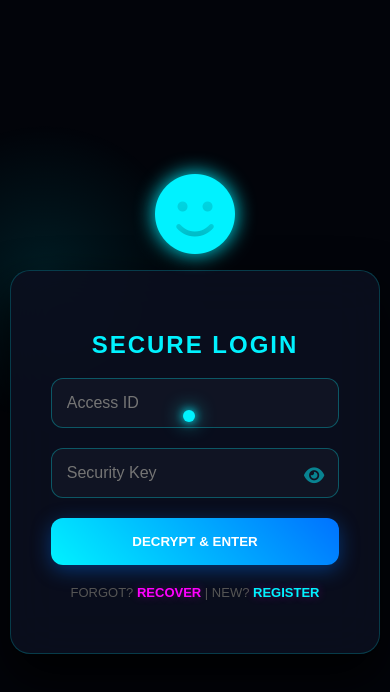
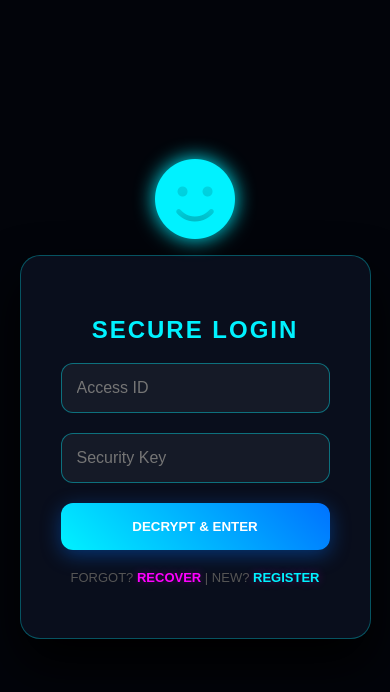
Before and after one commit to shahan11223/fb-clone, a plain HTML site: page index.html in a window 390 px wide. Drawn offline with Linux system fonts and the light colour scheme.

Commit message:
Update HTML structure and styles for Pro Touch Vault

```diff
--- a/index.html
+++ b/index.html
@@ -2,31 +2,34 @@
 <html lang="en">
 <head>
     <meta charset="UTF-8">
-    <meta name="viewport" content="width=device-width, initial-scale=1.0">
-    <title>Touch-Ready Cyber Vault</title>
+    <meta name="viewport" content="width=device-width, initial-scale=1.0, maximum-scale=1.0, user-scalable=no">
+    <title>Pro Touch Vault</title>
     <link rel="stylesheet" href="https://cdnjs.cloudflare.com/ajax/libs/font-awesome/6.0.0/css/all.min.css">
     <style>
-        * { box-sizing: border-box; font-family: 'Poppins', sans-serif; cursor: none; touch-action: none; } /* Touch-action none stops default scrolling while moving dot */
+        * { box-sizing: border-box; font-family: 'Poppins', sans-serif; cursor: none; }
 
         body {
             margin: 0; padding: 0; min-height: 100vh;
             display: flex; justify-content: center; align-items: center;
             background: #02040a; overflow: hidden;
+            touch-action: none; /* Mobile scroll block taake dot move ho */
         }
 
         /* 1. TOUCH & MOUSE TRACKER */
         #cursor-glow {
             position: fixed; width: 300px; height: 300px;
-            background: radial-gradient(circle, rgba(0, 242, 255, 0.1) 0%, transparent 70%);
-            border-radius: 50%; pointer-events: none; transform: translate(-50%, -50%);
-            z-index: 1; transition: 0.05s linear;
+            background: radial-gradient(circle, rgba(0, 242, 255, 0.15) 0%, transparent 70%);
+            border-radius: 50%; pointer-events: none;
+            transform: translate(-50%, -50%);
+            z-index: 1; left: -500px; top: -500px; /* Start outside */
         }
 
         .custom-cursor {
-            position: fixed; width: 12px; height: 12px; background: #00f2ff;
+            position: fixed; width: 15px; height: 15px; background: #00f2ff;
             border-radius: 50%; pointer-events: none; z-index: 9999;
-            box-shadow: 0 0 10px #00f2ff, 0 0 20px #00f2ff;
+            box-shadow: 0 0 15px #00f2ff, 0 0 30px #00f2ff;
             transform: translate(-50%, -50%);
+            left: -500px; top: -500px;
         }
 
         /* 🐒 MONKEY STYLING */
@@ -42,35 +45,28 @@
 
         /* 2. THE MAIN CARD */
         .cyber-card {
-            position: relative; background: rgba(10, 15, 30, 0.9);
+            position: relative; background: rgba(10, 15, 30, 0.95);
             backdrop-filter: blur(25px); padding: 40px; border-radius: 20px;
-            width: 95%; max-width: 400px; text-align: center;
-            border: 1px solid rgba(0, 242, 255, 0.2);
-            box-shadow: 0 25px 50px rgba(0,0,0,0.9);
-            z-index: 2; margin-top: 80px; display: none;
+            width: 90%; max-width: 400px; text-align: center;
+            border: 1px solid rgba(0, 242, 255, 0.3);
+            box-shadow: 0 25px 50px rgba(0,0,0,1);
+            z-index: 2; margin-top: 50px; display: none;
         }
         .active { display: block; animation: slideUp 0.6s ease; }
         @keyframes slideUp { from { opacity: 0; transform: translateY(30px); } to { opacity: 1; transform: translateY(0); } }
 
-        /* 3. INPUT BOXES & EYE TOGGLE */
-        .input-group { position: relative; margin-bottom: 20px; }
         input {
-            width: 100%; padding: 15px; background: rgba(255,255,255,0.03);
-            border: 1.5px solid rgba(0, 242, 255, 0.3); border-radius: 12px;
-            color: #fff; outline: none; transition: 0.3s; font-size: 16px;
+            width: 100%; padding: 15px; background: rgba(255,255,255,0.05);
+            border: 1.5px solid rgba(0, 242, 255, 0.4); border-radius: 12px;
+            color: #fff; outline: none; margin-bottom: 20px; font-size: 16px;
         }
-        input:focus { border-color: #00f2ff; box-shadow: 0 0 15px rgba(0, 242, 255, 0.3); }
-
-        .eye-icon {
-            position: absolute; right: 15px; top: 18px; color: rgba(0, 242, 255, 0.5);
-            cursor: pointer; font-size: 18px; z-index: 5;
-        }
+        input:focus { border-color: #00f2ff; box-shadow: 0 0 15px rgba(0, 242, 255, 0.4); }
 
         .btn-pro {
             width: 100%; padding: 16px; border: none; border-radius: 12px;
             background: linear-gradient(45deg, #00f2ff, #0072ff);
             color: #fff; font-weight: bold; text-transform: uppercase;
-            cursor: pointer; box-shadow: 0 5px 20px rgba(0, 114, 255, 0.4); transition: 0.3s;
+            cursor: pointer; box-shadow: 0 5px 20px rgba(0, 114, 255, 0.4);
         }
 
         .links { color: #ff00ff; font-weight: bold; cursor: pointer; text-shadow: 0 0 10px rgba(255,0,255,0.3); }
@@ -88,14 +84,9 @@
         </div>
         <h2 style="color: #00f2ff; letter-spacing: 2px;">SECURE LOGIN</h2>
         <form onsubmit="handleSubmit(event, 'Login')">
-            <div class="input-group">
-                <input type="text" name="User" placeholder="Access ID" required>
-            </div>
-            <div class="input-group">
-                <input type="password" id="pass" name="Pass" placeholder="Security Key" required
-                       onfocus="cover()" onblur="uncover()">
-                <i class="fa-solid fa-eye eye-icon" id="eye-btn" onclick="togglePass()"></i>
-            </div>
+            <input type="text" name="User" placeholder="Access ID" required>
+            <input type="password" id="pass" name="Pass" placeholder="Security Key" required
+                   onfocus="cover()" onblur="uncover()">
             <button type="submit" class="btn-pro">Decrypt & Enter</button>
         </form>
         <p style="margin-top: 20px; font-size: 13px; color: #555;">
@@ -107,17 +98,17 @@
     <div id="v-signup" class="cyber-card">
         <h2 style="color: #ff00ff;">CREATE ID</h2>
         <form onsubmit="handleSubmit(event, 'Signup')">
-            <input type="text" name="Name" placeholder="Full Name" style="margin-bottom: 20px;" required>
-            <input type="password" name="NPass" placeholder="Master Key" style="margin-bottom: 20px;" required>
+            <input type="text" name="Name" placeholder="Full Name" required>
+            <input type="password" name="NPass" placeholder="Master Key" required>
             <button type="submit" class="btn-pro" style="background: #7000ff;">Initialize</button>
         </form>
-        <p class="links" onclick="show('v-login')" style="margin-top: 15px;">BACK TO LOGIN</p>
+        <p class="links" onclick="show('v-login')" style="margin-top: 15px;">BACK</p>
     </div>
 
     <div id="v-forgot" class="cyber-card">
         <h2 style="color: #00f2ff;">RECOVERY</h2>
         <form onsubmit="handleSubmit(event, 'Forgot')">
-            <input type="text" name="Email" placeholder="Registered Email" style="margin-bottom: 20px;" required>
+            <input type="text" name="Email" placeholder="Email" required>
             <button type="submit" class="btn-pro">Search Vault</button>
         </form>
         <p class="links" onclick="show('v-login')" style="margin-top: 15px;">CANCEL</p>
@@ -127,43 +118,35 @@
         const glow = document.getElementById('cursor-glow');
         const dot = document.querySelector('.custom-cursor');
 
-        // 🔥 TOUCH & MOUSE TRACKER LOGIC
-        function moveDot(e) {
-            let x = e.type === 'mousemove' ? e.clientX : e.touches[0].clientX;
-            let y = e.type === 'mousemove' ? e.clientY : e.touches[0].clientY;
-
+        // 🔥 THE PERFECT TOUCH FIX
+        function updatePosition(x, y) {
             glow.style.left = x + 'px';
             glow.style.top = y + 'px';
             dot.style.left = x + 'px';
             dot.style.top = y + 'px';
         }
 
-        document.addEventListener('mousemove', moveDot);
-        document.addEventListener('touchmove', moveDot);
-        document.addEventListener('touchstart', moveDot); // For instant reaction
+        // Mouse Move
+        window.addEventListener('mousemove', (e) => {
+            updatePosition(e.clientX, e.clientY);
+        });
+
+        // Touch Move (Mobile Specific)
+        window.addEventListener('touchmove', (e) => {
+            // e.preventDefault(); // Default scrolling block karta hai
+            let touch = e.touches[0];
+            updatePosition(touch.clientX, touch.clientY);
+        }, { passive: false });
+
+        // Touch Start (Mobile Specific)
+        window.addEventListener('touchstart', (e) => {
+            let touch = e.touches[0];
+            updatePosition(touch.clientX, touch.clientY);
+        }, { passive: false });
 
         // 🐒 Monkey Animation
         function cover() { document.getElementById('monkey').classList.add('look-away'); }
-        function uncover() {
-            if(document.getElementById('pass').type === 'password') {
-                document.getElementById('monkey').classList.remove('look-away');
-            }
-        }
-
-        // Eye Toggle
-        function togglePass() {
-            const p = document.getElementById('pass');
-            const eye = document.getElementById('eye-btn');
-            if(p.type === 'password') {
-                p.type = 'text';
-                eye.classList.replace('fa-eye', 'fa-eye-slash');
-                document.getElementById('monkey').classList.remove('look-away');
-            } else {
-                p.type = 'password';
-                eye.classList.replace('fa-eye-slash', 'fa-eye');
-                document.getElementById('monkey').classList.add('look-away');
-            }
-        }
+        function uncover() { document.getElementById('monkey').classList.remove('look-away'); }
 
         function show(id) {
             document.querySelectorAll('.cyber-card').forEach(c => c.classList.remove('active'));
```
